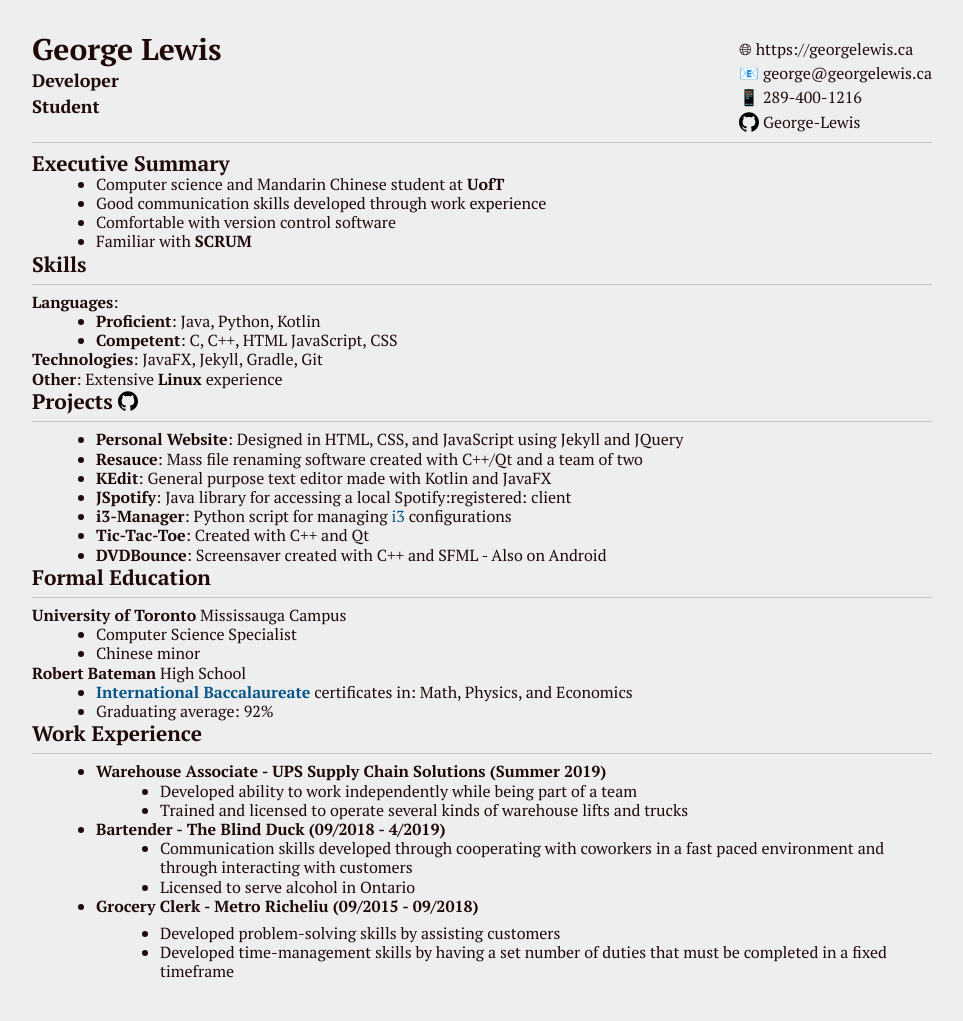
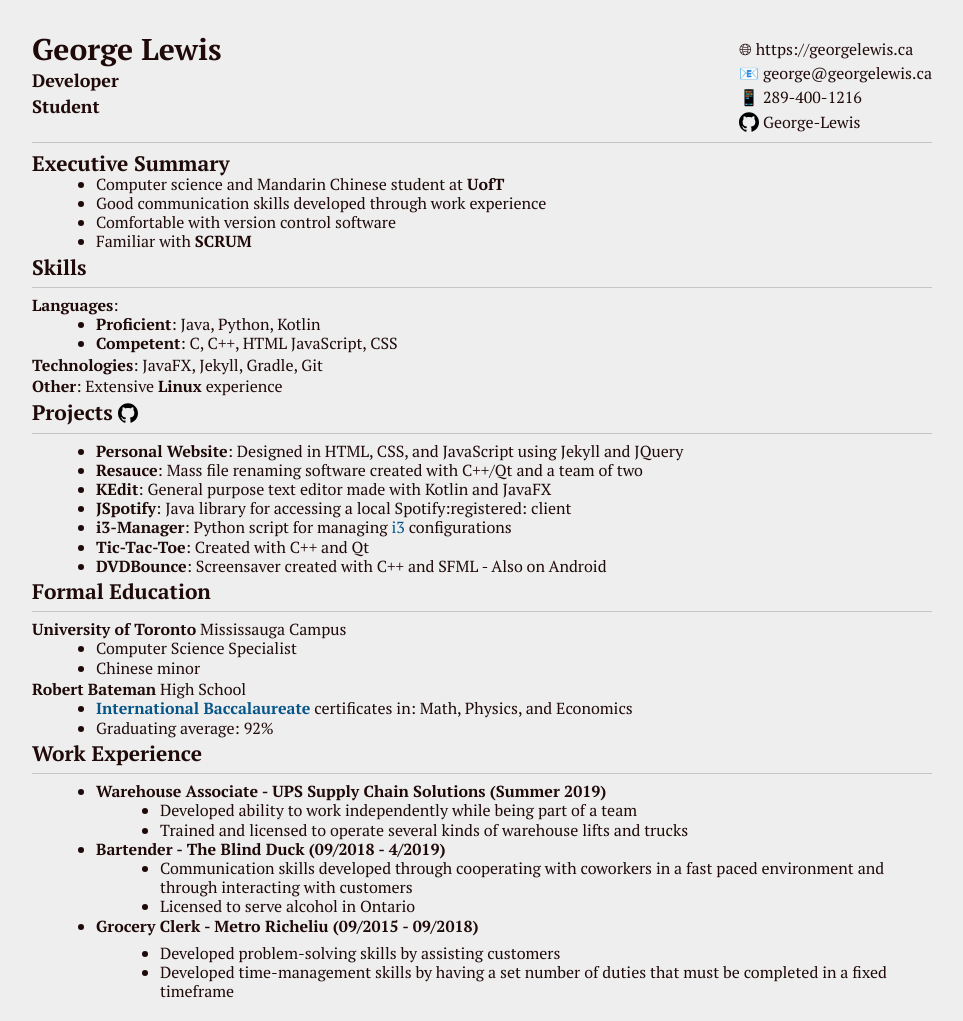
Before and after one commit to George-lewis/george-lewis.github.io, a Jekyll site: the page built from __pages/resume.markdown, in a window 1280 px wide. Shown: the whole page, without its empty margins (158-1121 px from the left). Built offline with Jekyll 4.4.1, drawn with Linux system fonts in a browser that asks for light colours.

Commit message:
Add spacing to header elements

```diff
--- a/_includes/styles/resume.html
+++ b/_includes/styles/resume.html
@@ -36,7 +36,7 @@
 h4 { font-size: 1.4rem; }
 h5 { font-size: 1.2rem; }
 h6 { font-size: 1rem; }
-.md-math-block, .md-rawblock, h1, h2, h3, h4, h5, h6, p { margin-top: 0; margin-bottom: 0; }
+.md-math-block, .md-rawblock, h1, h2, h3, h4, h5, h6, p { margin-top: 0.15em; margin-bottom: 0; }
 .hidden { display: none; }
 .md-blockmeta { color: rgb(204, 204, 204); font-weight: 700; font-style: italic; }
 a { cursor: pointer; }
```
